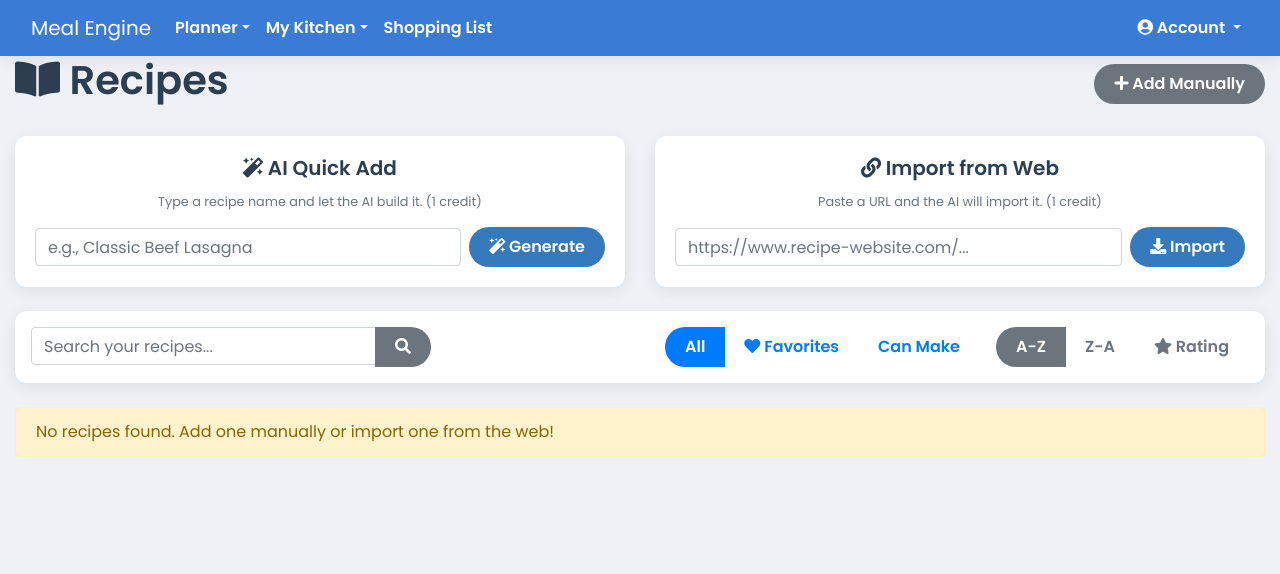
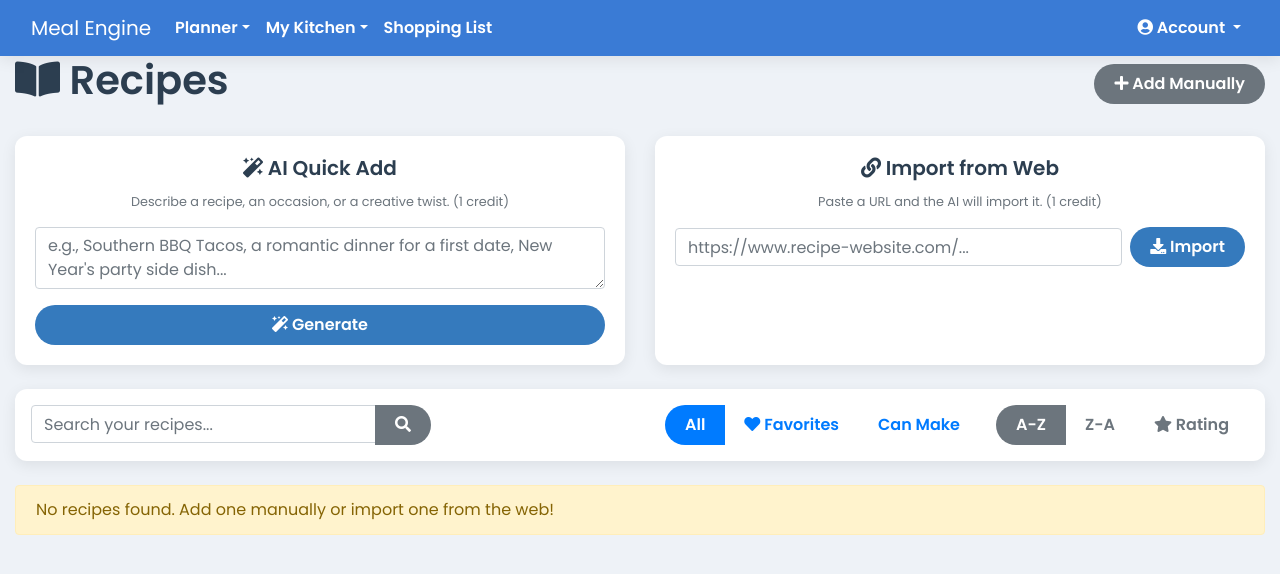
Before and after one commit to TMoon2728/meal_engine, a Flask app: page /recipes in a window 1280 px wide. Shown: the top 574 px of the page. Run offline with Flask 3, Linux system fonts and the light colour scheme; the visitor is signed in with stand-in values (Sample User, id 1); data that the repository does not hold is empty; parts of the project's set-up code (start-up, migrations or seed data) failed here and were passed over; some libraries are stand-ins or nearby versions.

Commit message:
Add files via upload

```diff
--- a/app/templates/recipes.html
+++ b/app/templates/recipes.html
@@ -11,14 +11,14 @@
       <!-- AI Quick Add -->
       <div class="col-md-6 mb-4">
           <div class="card h-100">
-              <div class="card-body text-center">
-                  <h5 class="card-title"><i class="fas fa-magic"></i> AI Quick Add</h5>
-                  <p class="text-muted small">Type a recipe name and let the AI build it. (1 credit)</p>
-                  <form action="{{ url_for('api.ai_quick_add') }}" method="POST" class="form-inline" id="ai-quick-add-form">
-                      <div class="form-group flex-grow-1 mr-2">
-                          <input type="text" name="recipe_name" class="form-control w-100" placeholder="e.g., Classic Beef Lasagna" required>
+              <div class="card-body d-flex flex-column">
+                  <h5 class="card-title text-center"><i class="fas fa-magic"></i> AI Quick Add</h5>
+                  <p class="text-muted small text-center">Describe a recipe, an occasion, or a creative twist. (1 credit)</p>
+                  <form action="{{ url_for('api.ai_quick_add') }}" method="POST" class="mt-auto" id="ai-quick-add-form">
+                      <div class="form-group">
+                          <textarea name="ai_request" class="form-control" rows="2" placeholder="e.g., Southern BBQ Tacos, a romantic dinner for a first date, New Year's party side dish..." required></textarea>
                       </div>
-                      <button type="submit" class="btn btn-primary" id="ai-generate-btn"><i class="fas fa-magic"></i> Generate</button>
+                      <button type="submit" class="btn btn-primary btn-block" id="ai-generate-btn"><i class="fas fa-magic"></i> Generate</button>
                   </form>
               </div>
           </div>
```
